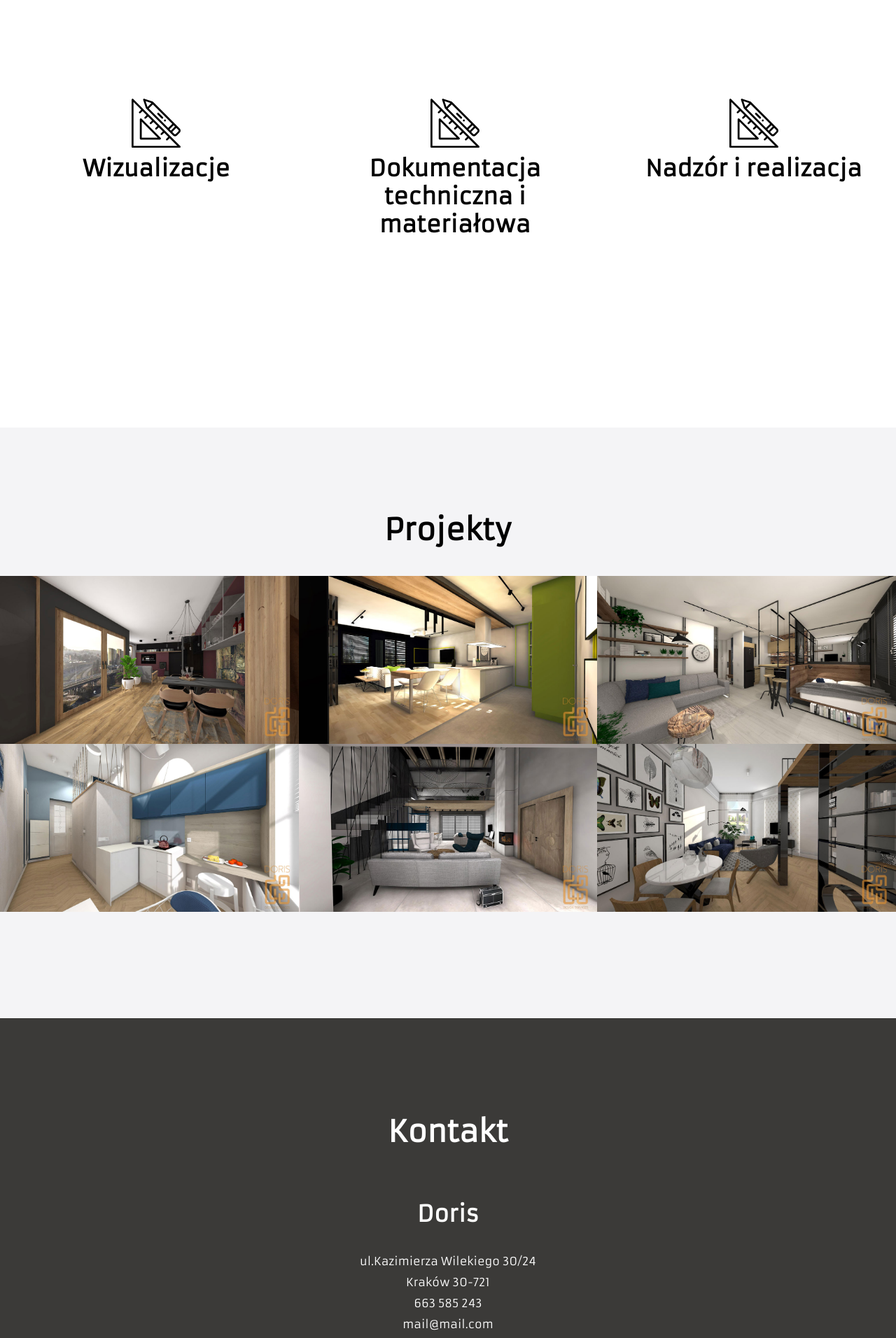
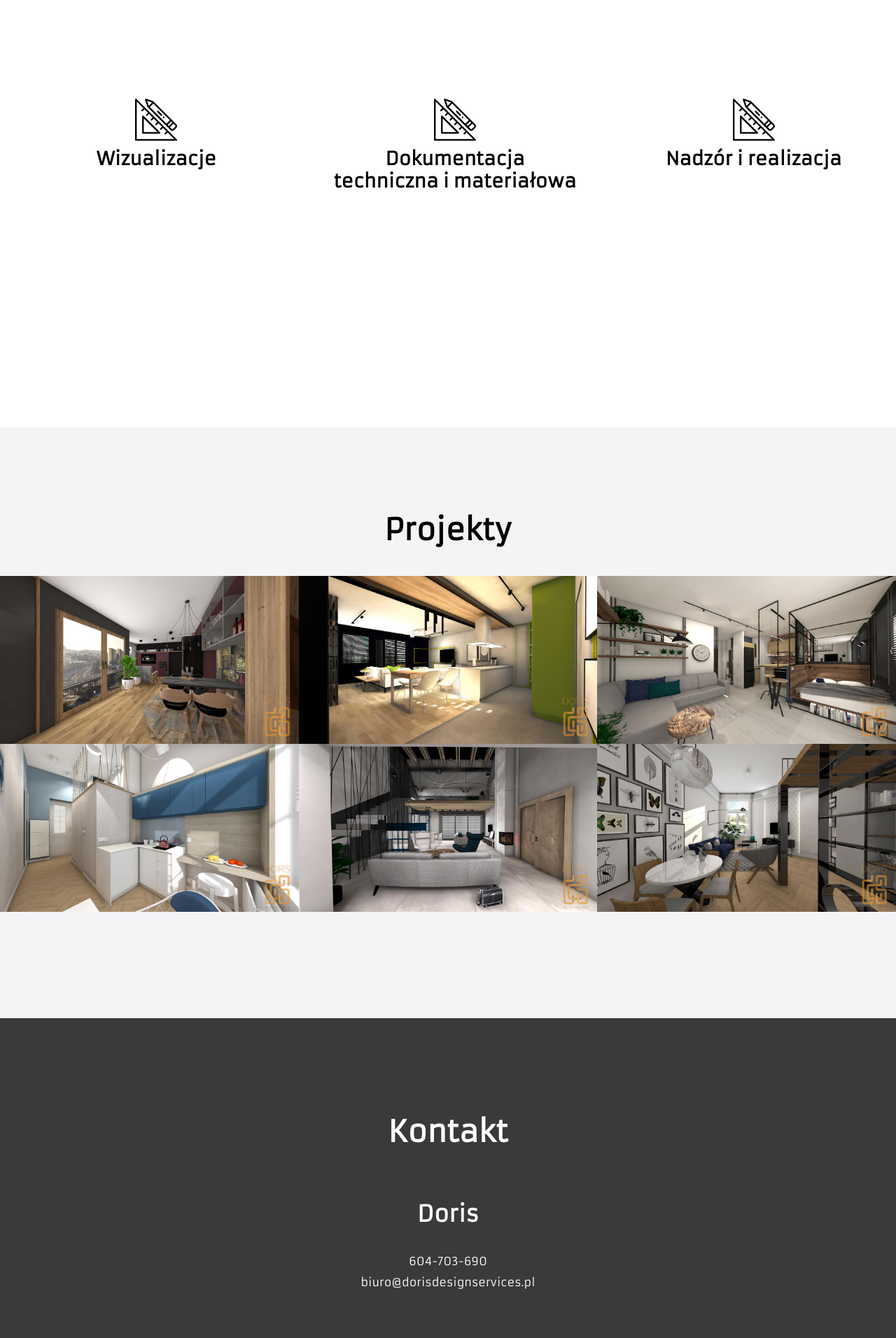
Before and after one commit to Perkos91/doris, a PHP site: page / in a window 1280 px wide. Shown: the part 1126-3038 px from the top of the page at 70% size. Run offline with PHP 8.4, Linux system fonts and the light colour scheme; some libraries are stand-ins or nearby versions.

```diff
--- a/index.html
+++ b/index.html
@@ -721,10 +721,8 @@
                     <div class="company-info">
                         <h3>Doris</h3>
                         <ul>
-                            <li>ul.Kazimierza Wilekiego 30/24 </li>
-                            <li>Kraków 30-721</li>
-                            <li>663 585 243</li>
-                            <li>mail@mail.com</li>
+                            <li>604-703-690</li>
+                            <li>biuro@dorisdesignservices.pl</li>
                         </ul>
                     </div>
                     <div class="contact-form">
--- a/style.css
+++ b/style.css
@@ -440,7 +440,7 @@ p {
 
 
 .icon {
-    width: 70px;
+    width: 60px;
     display: block;
     position: relative;
     font-size: 24px;
@@ -720,7 +720,7 @@ footer {
 
     .card__face--front h2 {
         padding: 10px 0;
-        font-size: 32px;
+        font-size: 26px;
     }
 
     .card__face--back {
```
